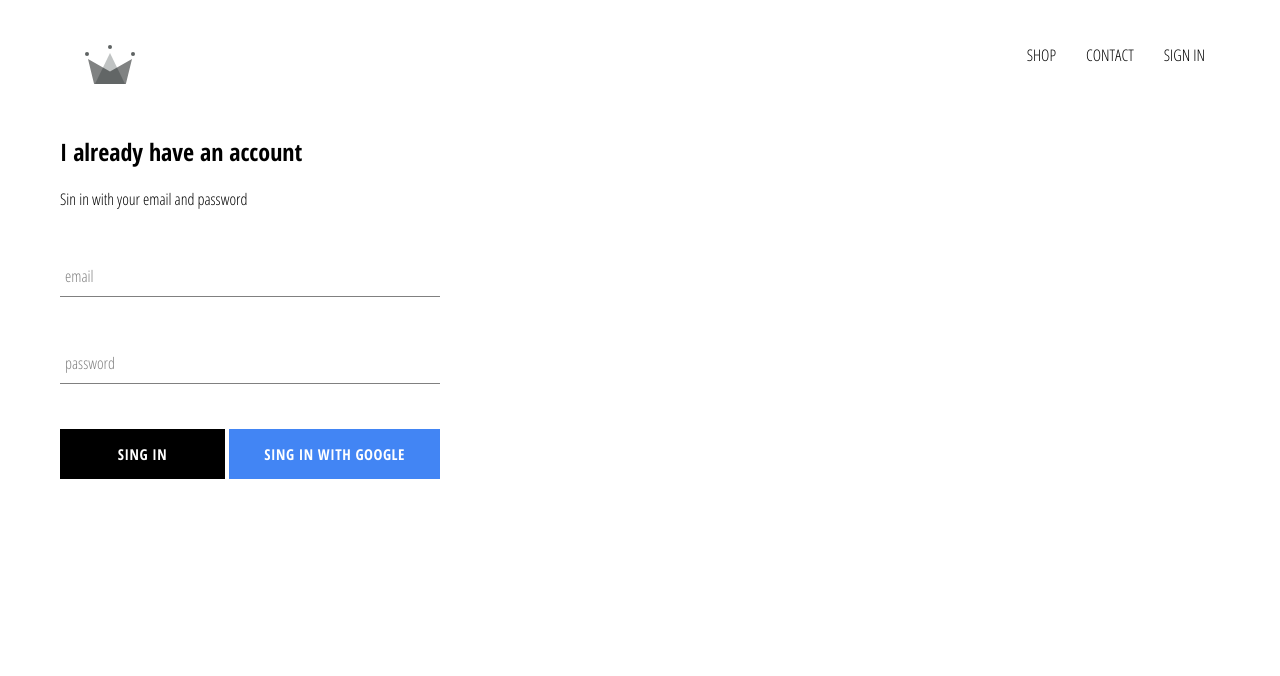
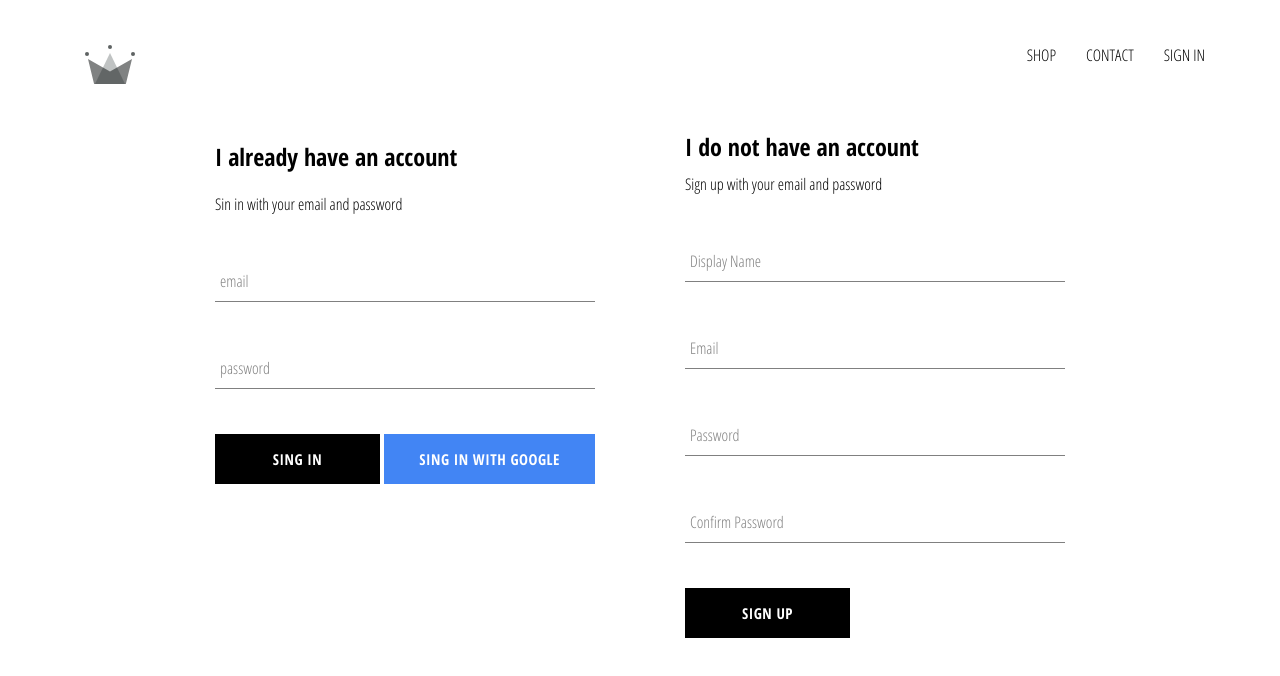
Before and after one commit to mfguerrero/r-store, a React (Create React App) app: page /signin in a window 1280 px wide. Shown: the top 676 px of the page. Built offline with nearby package versions, Linux system fonts and the light colour scheme; no server answers.

Commit message:
Sign up with email and password added

```diff
--- a/src/components/form-input/form-input.component.jsx
+++ b/src/components/form-input/form-input.component.jsx
@@ -12,8 +12,8 @@ const FormInput = ({ handleChange, label, ...rest }) => {
 }
 
 FormInput.propTypes = {
-  handleChange: PropTypes.func.isRequired,
-  label: PropTypes.string.isRequired
+  handleChange: PropTypes.func,
+  label: PropTypes.string
 }
 
 export default FormInput
--- /dev/null
+++ b/src/components/sign-up/sign-up.component.jsx
@@ -0,0 +1,97 @@
+import React from 'react'
+
+
+import FormInput from '../form-input/form-input.component';
+import CustomButton from '../custom-button/custom-button.component';
+import './sign-up.styles.scss';
+
+import { auth, createUserProfileDocument } from '../../firebase/firebase.utils';
+
+class SignUp extends React.Component {
+
+  constructor() {
+    super();
+    this.state = {
+      displayName: '',
+      email: '',
+      password: '',
+      confirmPassword: ''
+    }
+  }
+
+  handleSubmit = async e => {
+    e.preventDefault();
+
+    const { displayName, email, password, confirmPassword } = this.state;
+    if (password !== confirmPassword) return alert("password don't match!")
+
+    try {
+      const { user } = await auth.createUserWithEmailAndPassword(email, password);
+      await createUserProfileDocument(user, { displayName });
+      this.setState({
+        displayName: '',
+        email: '',
+        password: '',
+        confirmPassword: ''
+      })
+
+    } catch (error) {
+      console.log(error);
+    }
+
+  }
+
+  handleChange = e => {
+    const { name, value } = e.target;
+    this.setState({ [name]: value });
+  }
+
+  render() {
+    const { displayName, email, password, confirmPassword } = this.state;
+    return (
+      <div className="sign-up">
+        <h2 className="title">I do not have an account</h2>
+        <span>Sign up with your email and password</span>
+        <form className="sign-up-form" onSubmit={this.handleSubmit}>
+          <FormInput
+            type="text"
+            name="displayName"
+            value={displayName}
+            onChange={this.handleChange}
+            label="Display Name"
+            required
+          />
+          <FormInput
+            type="email"
+            name="email"
+            value={email}
+            onChange={this.handleChange}
+            label="Email"
+            required
+          />
+          <FormInput
+            type="password"
+            name="password"
+            value={password}
+            onChange={this.handleChange}
+            label="Password"
+            required
+          />
+          <FormInput
+            type="password"
+            name="confirmPassword"
+            value={confirmPassword}
+            onChange={this.handleChange}
+            label="Confirm Password"
+            required
+          />
+          <div className="buttons">
+            <CustomButton type="submit">Sign Up</CustomButton>
+          </div>
+        </form>
+      </div >
+    )
+  }
+}
+
+export default SignUp
--- /dev/null
+++ b/src/components/sign-up/sign-up.styles.scss
@@ -0,0 +1,9 @@
+.sign-up {
+  display: flex;
+  flex-direction: column;
+  width: 380px;
+
+  .title {
+    margin: 10px 0;
+  }
+}
--- a/src/pages/sign-in-sign-up/sign-in-sign-up.component.jsx
+++ b/src/pages/sign-in-sign-up/sign-in-sign-up.component.jsx
@@ -1,6 +1,7 @@
 import React from 'react'
 
 import SignIn from '../../components/sign-in/sign-in.component'
+import SignUp from '../../components/sign-up/sign-up.component'
 import './sign-in-sign-up.styles.scss';
 
 
@@ -8,6 +9,7 @@ const SignInSignUpPage = () => {
   return (
     <div className="sign-in-and-sign-up">
       <SignIn />
+      <SignUp />
     </div>
   )
 }
--- a/src/pages/sign-in-sign-up/sign-in-sign-up.styles.scss
+++ b/src/pages/sign-in-sign-up/sign-in-sign-up.styles.scss
@@ -0,0 +1,6 @@
+.sign-in-and-sign-up{
+  width: 850px;
+  display: flex;
+  justify-content: space-between;
+  margin: 30px auto;
+}
```
